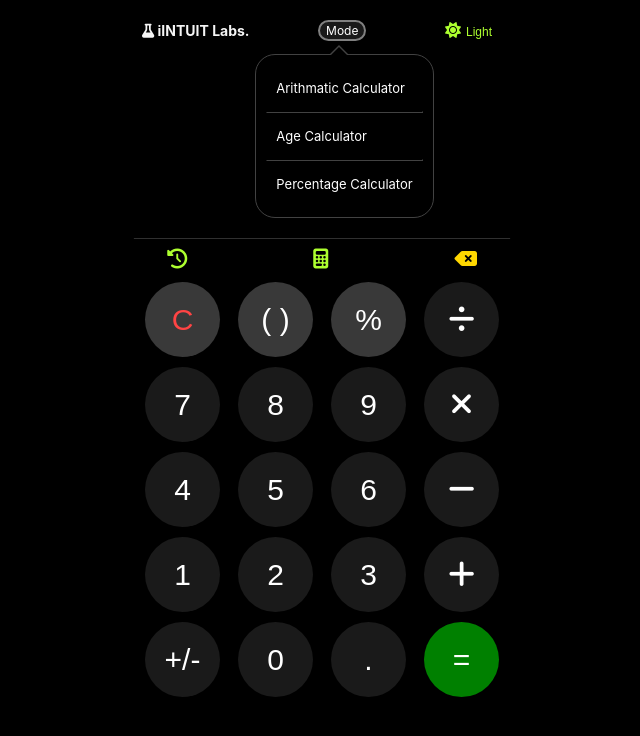
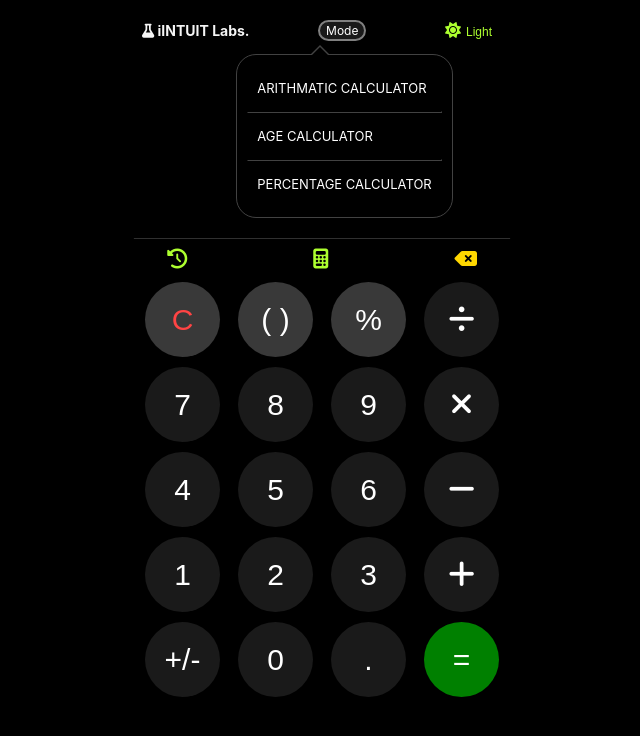
Before and after one commit to abk2191/react-calculator, a React (Vite) app: page / in a window 1280 px wide. Both pictures are taken after a click on the button "Mode". Shown: the top 736 px of the page, without its empty margins (318-958 px from the left). Built offline with nearby package versions, Linux system fonts and the light colour scheme.

Commit message:
New Update

```diff
--- a/src/Calculator.jsx
+++ b/src/Calculator.jsx
@@ -1322,7 +1322,7 @@ function Calculator() {
                 e.currentTarget.style.backgroundColor = "transparent";
               }}
             >
-              Arithmatic Calculator
+              ARITHMATIC CALCULATOR
             </p>
             <hr style={{ borderColor: isDarkTheme ? "#424242" : "#ccc" }} />
             <p
@@ -1348,7 +1348,7 @@ function Calculator() {
                 e.currentTarget.style.backgroundColor = "transparent";
               }}
             >
-              Age Calculator
+              AGE CALCULATOR
             </p>
             <hr style={{ borderColor: isDarkTheme ? "#424242" : "#ccc" }} />
             <p
@@ -1374,7 +1374,7 @@ function Calculator() {
                 e.currentTarget.style.backgroundColor = "transparent";
               }}
             >
-              Percentage Calculator
+              PERCENTAGE CALCULATOR
             </p>
           </div>
         )}
--- a/src/index.css
+++ b/src/index.css
@@ -185,6 +185,8 @@ body {
   padding: 10px;
   position: absolute;
   z-index: 999999;
+  animation: bounceIn; /* referring directly to the animation's @keyframe declaration */
+  animation-duration: 0.2s; /* don't forget to set a duration! */
 }
 
 /* Arrow pointing to mode button */
```
